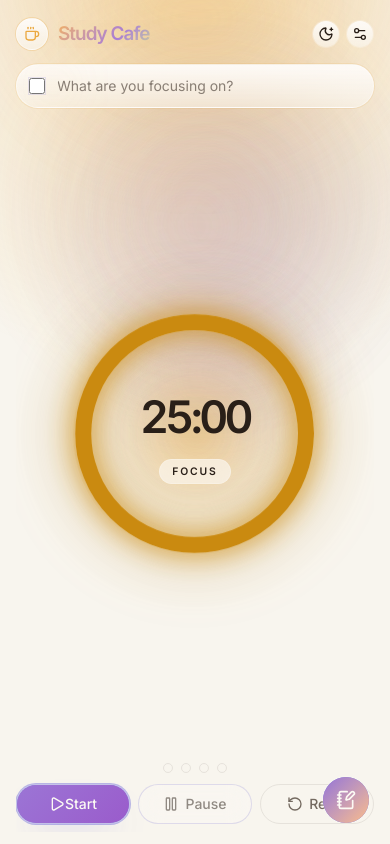
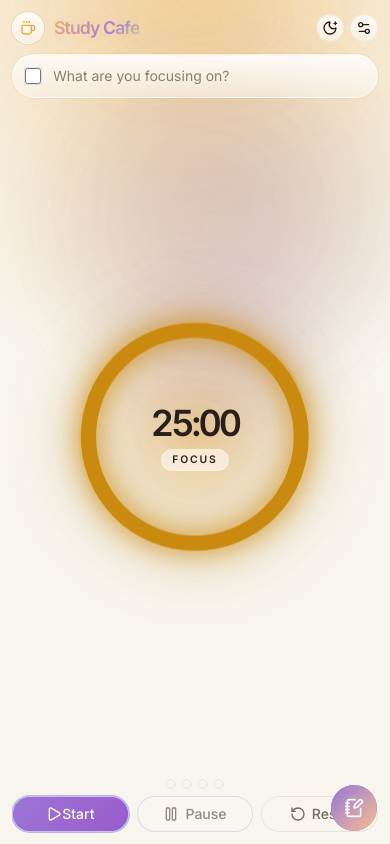
Before and after one commit to jsjasee/study-timer, a Next.js app: page / in a window 390 px wide. Built offline with nearby package versions, Linux system fonts and the light colour scheme.

Commit message:
modify screen and layout dimensions for phone

```diff
--- a/components/app/app-header.tsx
+++ b/components/app/app-header.tsx
@@ -17,7 +17,7 @@ export function AppHeader({
   const ThemeIcon = theme === "light" ? MoonStar : SunMedium
 
   return (
-    <header className="relative flex min-h-11 items-center justify-between gap-3">
+    <header className="relative flex min-h-10 items-center justify-between gap-3 sm:min-h-11">
       <div
         aria-hidden="true"
         className="absolute inset-x-[14%] top-[-60%] h-16 rounded-full bg-[radial-gradient(circle,color-mix(in_oklch,var(--accent)_22%,transparent),transparent_72%)] blur-2xl"
@@ -26,7 +26,7 @@ export function AppHeader({
         <div className="flex size-8 shrink-0 items-center justify-center rounded-full border border-white/35 bg-[linear-gradient(180deg,color-mix(in_oklch,var(--card)_72%,white_28%),color-mix(in_oklch,var(--card)_56%,transparent))] text-accent shadow-[0_0_0_1px_color-mix(in_oklch,var(--accent)_24%,transparent),0_10px_26px_-14px_color-mix(in_oklch,var(--accent)_55%,transparent)] backdrop-blur-md dark:border-white/10 dark:bg-[linear-gradient(180deg,color-mix(in_oklch,var(--card)_88%,white_12%),color-mix(in_oklch,var(--card)_36%,transparent))]">
           <Coffee className="size-4" />
         </div>
-        <h1 className="truncate text-[1.18rem] font-semibold tracking-[-0.05em] text-foreground sm:text-[1.3rem]">
+        <h1 className="truncate text-[1.1rem] font-semibold tracking-[-0.05em] text-foreground sm:text-[1.3rem]">
           <span className="bg-[linear-gradient(135deg,color-mix(in_oklch,var(--accent)_90%,white_10%)_0%,color-mix(in_oklch,var(--primary)_74%,white_26%)_65%,color-mix(in_oklch,var(--ring-short)_54%,white_46%)_100%)] bg-clip-text text-transparent drop-shadow-[0_0_20px_color-mix(in_oklch,var(--accent)_32%,transparent)]">
             Study Cafe
           </span>
--- a/components/app/study-timer-shell.tsx
+++ b/components/app/study-timer-shell.tsx
@@ -81,7 +81,7 @@ export function StudyTimerShell() {
     <div className="relative min-h-dvh overflow-hidden bg-background">
       <AuroraBackground />
 
-      <main className="relative z-10 mx-auto flex h-dvh w-full max-w-lg flex-col overflow-hidden px-4 py-3 sm:max-w-xl sm:px-6 sm:py-4">
+      <main className="relative z-10 mx-auto flex h-dvh w-full flex-col overflow-hidden px-3 py-2 sm:max-w-xl sm:px-6 sm:py-4 lg:max-w-2xl">
         <AppHeader
           theme={settings.theme}
           onToggleTheme={() =>
@@ -92,7 +92,7 @@ export function StudyTimerShell() {
           onOpenSettings={openSettingsDrawer}
         />
 
-        <div className="mt-2">
+        <div className="mt-1.5 sm:mt-2">
           <ActiveTaskCard
             text={activeTask.text}
             checked={activeTask.checked}
@@ -101,7 +101,7 @@ export function StudyTimerShell() {
           />
         </div>
 
-        <div className="flex flex-1 flex-col items-center justify-center gap-2 overflow-hidden py-2 sm:gap-3">
+        <div className="flex min-h-0 flex-1 flex-col items-center justify-center gap-1 overflow-hidden py-1 sm:gap-3 sm:py-2">
           <TimerDisplay
             phase={timer.phase}
             remainingSeconds={displayRemainingSeconds}
--- a/components/notes/notes-fab.tsx
+++ b/components/notes/notes-fab.tsx
@@ -11,7 +11,7 @@ export function NotesFab({ onClick }: NotesFabProps) {
     <Button
       type="button"
       size="icon-lg"
-      className="fixed bottom-5 right-5 z-40 size-12 rounded-full border border-white/20 bg-[linear-gradient(135deg,color-mix(in_oklch,var(--primary)_82%,white_18%),color-mix(in_oklch,var(--accent)_72%,white_28%))] text-primary-foreground shadow-[0_24px_48px_-24px_color-mix(in_oklch,var(--foreground)_60%,transparent)] hover:brightness-105 dark:border-white/10"
+      className="fixed right-3 bottom-3 z-40 size-12 rounded-full border border-white/20 bg-[linear-gradient(135deg,color-mix(in_oklch,var(--primary)_82%,white_18%),color-mix(in_oklch,var(--accent)_72%,white_28%))] text-primary-foreground shadow-[0_24px_48px_-24px_color-mix(in_oklch,var(--foreground)_60%,transparent)] hover:brightness-105 sm:right-5 sm:bottom-5 dark:border-white/10"
       onClick={onClick}
       aria-label="Open notes panel"
     >
--- a/components/timer/donut-timer.tsx
+++ b/components/timer/donut-timer.tsx
@@ -48,7 +48,7 @@ export function DonutTimer({
   const isRunning = status === "running"
 
   return (
-    <div className="relative grid place-items-center">
+    <div className="relative grid aspect-square w-full max-w-[min(65vw,280px)] max-h-[min(65vw,280px)] place-items-center self-center sm:max-w-[min(50vw,340px)] sm:max-h-[min(50vw,340px)]">
       <div
         aria-hidden="true"
         className={cn(
@@ -77,7 +77,7 @@ export function DonutTimer({
 
       <svg
         viewBox="0 0 200 200"
-        className="relative z-10 size-[min(68vw,41dvh,23rem)] -rotate-90 overflow-visible drop-shadow-[0_0_38px_color-mix(in_oklch,var(--foreground)_7%,transparent)] sm:size-[min(62vw,46dvh,25rem)]"
+        className="relative z-10 size-full -rotate-90 overflow-visible drop-shadow-[0_0_38px_color-mix(in_oklch,var(--foreground)_7%,transparent)]"
         role="img"
         aria-label={`${phase} timer showing ${formatRemainingTime(clampedRemainingSeconds)} remaining`}
       >
@@ -111,7 +111,7 @@ export function DonutTimer({
       </svg>
 
       <div className="pointer-events-none absolute inset-0 z-20 flex flex-col items-center justify-center">
-        <div className="timer-digits text-[clamp(2.8rem,10vw,5rem)] font-semibold tracking-[-0.08em] text-foreground drop-shadow-[0_0_18px_color-mix(in_oklch,var(--foreground)_10%,transparent)]">
+        <div className="timer-digits text-4xl font-semibold tracking-[-0.08em] text-foreground drop-shadow-[0_0_18px_color-mix(in_oklch,var(--foreground)_10%,transparent)] sm:text-5xl md:text-6xl">
           {formatRemainingTime(clampedRemainingSeconds)}
         </div>
         <PhaseBadge phase={phase} />
--- a/components/timer/phase-badge.tsx
+++ b/components/timer/phase-badge.tsx
@@ -21,7 +21,7 @@ export function PhaseBadge({ phase }: PhaseBadgeProps) {
   return (
     <Badge
       variant={variantByPhase[phase]}
-      className="mt-2 border-white/20 bg-white/55 px-3 py-1 text-[0.65rem] tracking-[0.18em] text-foreground shadow-[0_10px_30px_-22px_color-mix(in_oklch,var(--foreground)_40%,transparent)] backdrop-blur-md dark:border-white/10 dark:bg-white/10"
+      className="mt-1.5 border-white/20 bg-white/55 px-2.5 py-0.5 text-[0.65rem] tracking-[0.18em] text-foreground shadow-[0_10px_30px_-22px_color-mix(in_oklch,var(--foreground)_40%,transparent)] backdrop-blur-md sm:mt-2 sm:px-3 sm:py-1 sm:text-xs dark:border-white/10 dark:bg-white/10"
     >
       {labelByPhase[phase]}
     </Badge>
--- a/components/timer/session-progress-dots.tsx
+++ b/components/timer/session-progress-dots.tsx
@@ -30,7 +30,7 @@ export function SessionProgressDots({
   // what does Array.from() do here ...?
   return (
     <div
-      className="flex min-h-4 flex-wrap items-center justify-center gap-2"
+      className="flex min-h-4 w-full max-w-full flex-wrap items-center justify-center gap-1.5 sm:gap-2"
       aria-label={`Session progress: ${safeFilledCount} of ${safeTotalCount} focus sessions completed`}
     >
       {Array.from({ length: safeTotalCount }, (_, index) => {
--- a/components/timer/timer-controls.tsx
+++ b/components/timer/timer-controls.tsx
@@ -23,11 +23,11 @@ export function TimerControls({
   const isCompleted = status === "completed"
 
   return (
-    <div className="grid w-full max-w-md grid-cols-3 gap-2">
+    <div className="grid w-full max-w-md grid-cols-3 gap-2 sm:max-w-lg sm:gap-3">
       {isCompleted ? (
         <ShimmerButton
           size="lg"
-          className="next-phase-button h-10 rounded-full border border-[color:var(--accent)] bg-[linear-gradient(135deg,color-mix(in_oklch,var(--accent)_88%,white_12%),color-mix(in_oklch,var(--primary)_26%,var(--accent)_74%))] text-[var(--accent-foreground)] shadow-[0_0_0_1px_color-mix(in_oklch,var(--accent)_65%,transparent),0_0_24px_color-mix(in_oklch,var(--ring-glow-focus)_40%,transparent),0_18px_40px_-18px_color-mix(in_oklch,var(--ring-glow-focus)_65%,transparent)] hover:brightness-105"
+          className="next-phase-button h-9 px-4 text-sm rounded-full border border-[color:var(--accent)] bg-[linear-gradient(135deg,color-mix(in_oklch,var(--accent)_88%,white_12%),color-mix(in_oklch,var(--primary)_26%,var(--accent)_74%))] text-[var(--accent-foreground)] shadow-[0_0_0_1px_color-mix(in_oklch,var(--accent)_65%,transparent),0_0_24px_color-mix(in_oklch,var(--ring-glow-focus)_40%,transparent),0_18px_40px_-18px_color-mix(in_oklch,var(--ring-glow-focus)_65%,transparent)] hover:brightness-105 sm:h-10 sm:px-6"
           shimmerClassName="opacity-100"
           onClick={onAdvance}
         >
@@ -37,7 +37,7 @@ export function TimerControls({
       ) : (
         <ShimmerButton
           size="lg"
-          className="h-10 rounded-full border border-white/20 bg-[linear-gradient(135deg,color-mix(in_oklch,var(--primary)_80%,white_20%),color-mix(in_oklch,var(--accent)_18%,var(--primary)_82%))] text-primary-foreground shadow-[0_0_0_1px_color-mix(in_oklch,var(--primary)_42%,transparent),0_18px_34px_-18px_color-mix(in_oklch,var(--primary)_75%,transparent)]"
+          className="h-9 px-4 text-sm rounded-full border border-white/20 bg-[linear-gradient(135deg,color-mix(in_oklch,var(--primary)_80%,white_20%),color-mix(in_oklch,var(--accent)_18%,var(--primary)_82%))] text-primary-foreground shadow-[0_0_0_1px_color-mix(in_oklch,var(--primary)_42%,transparent),0_18px_34px_-18px_color-mix(in_oklch,var(--primary)_75%,transparent)] sm:h-10 sm:px-6"
           onClick={onStart}
           disabled={isRunning}
         >
@@ -48,7 +48,7 @@ export function TimerControls({
       <Button
         size="lg"
         variant="ghost"
-        className="h-10 rounded-full border border-primary/35 bg-white/35 text-foreground shadow-[0_10px_22px_-20px_color-mix(in_oklch,var(--primary)_70%,transparent)] backdrop-blur-md hover:bg-white/50 dark:bg-white/8 dark:hover:bg-white/12"
+        className="h-9 px-4 text-sm rounded-full border border-primary/35 bg-white/35 text-foreground shadow-[0_10px_22px_-20px_color-mix(in_oklch,var(--primary)_70%,transparent)] backdrop-blur-md hover:bg-white/50 sm:h-10 sm:px-6 dark:bg-white/8 dark:hover:bg-white/12"
         onClick={onPause}
         disabled={!isRunning || isCompleted}
       >
@@ -58,7 +58,7 @@ export function TimerControls({
       <Button
         size="lg"
         variant="ghost"
-        className="h-10 rounded-full border border-border/70 bg-transparent text-muted-foreground hover:bg-white/35 hover:text-foreground dark:hover:bg-white/8"
+        className="h-9 px-4 text-sm rounded-full border border-border/70 bg-transparent text-muted-foreground hover:bg-white/35 hover:text-foreground sm:h-10 sm:px-6 dark:hover:bg-white/8"
         onClick={onReset}
         disabled={isCompleted}
       >
--- a/components/timer/timer-display.tsx
+++ b/components/timer/timer-display.tsx
@@ -15,7 +15,7 @@ export function TimerDisplay({
   status,
 }: TimerDisplayProps) {
   return (
-    <div className="flex w-full flex-1 items-center justify-center">
+    <div className="flex min-h-0 w-full flex-1 items-center justify-center overflow-hidden">
       <DonutTimer
         phase={phase}
         remainingSeconds={remainingSeconds}
```
